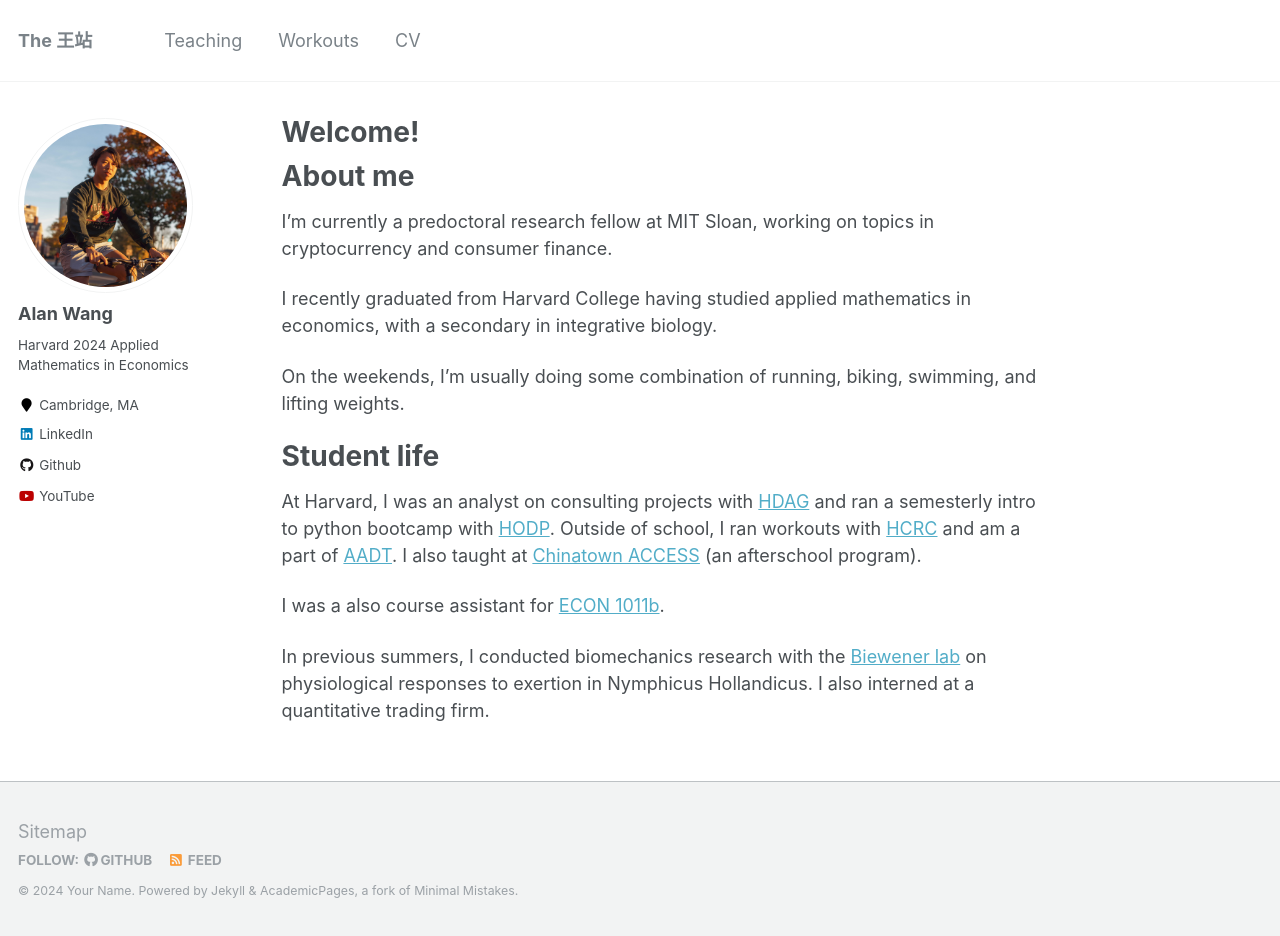
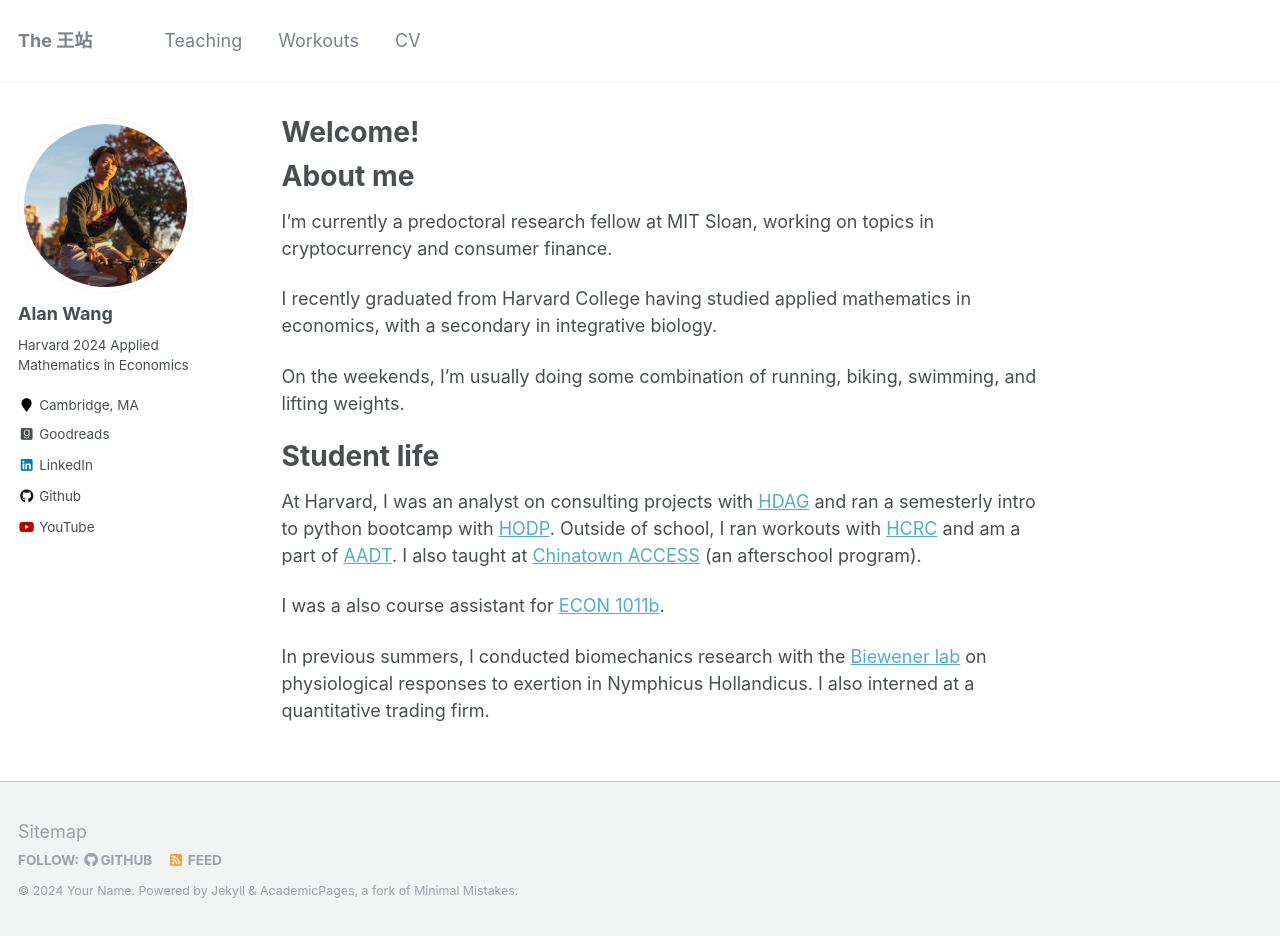
Before and after one commit to AlanWang610/alanwa.ng, a Jekyll site: the page built from _pages/about.md, in a window 1280 px wide and 936 px high. Built offline with Jekyll 4.4.1, drawn with Linux system fonts in a browser that asks for light colours.

Commit message:
Update _config.yml
Add goodreads profile

```diff
--- a/_config.yml
+++ b/_config.yml
@@ -98,6 +98,7 @@ author:
   foursquare       :
   github           : "AlanWang610"
   google_plus      :
+  goodreads        : "135334538-alan-wang"
   keybase          :
   instagram        :
   impactstory      : #"https://profiles.impactstory.org/u/xxxx-xxxx-xxxx-xxxx"
```
